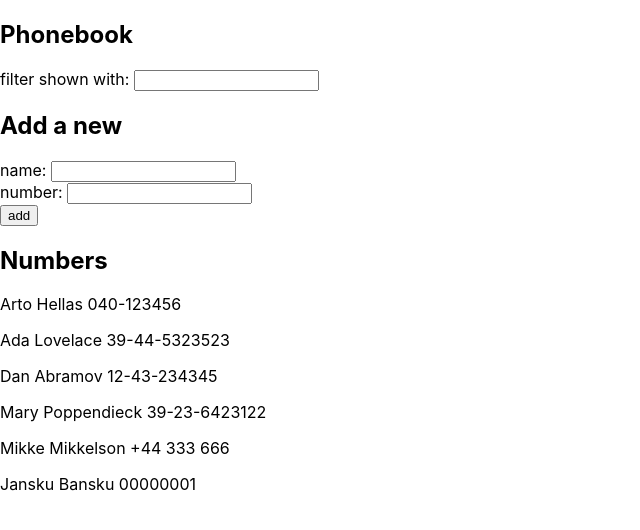
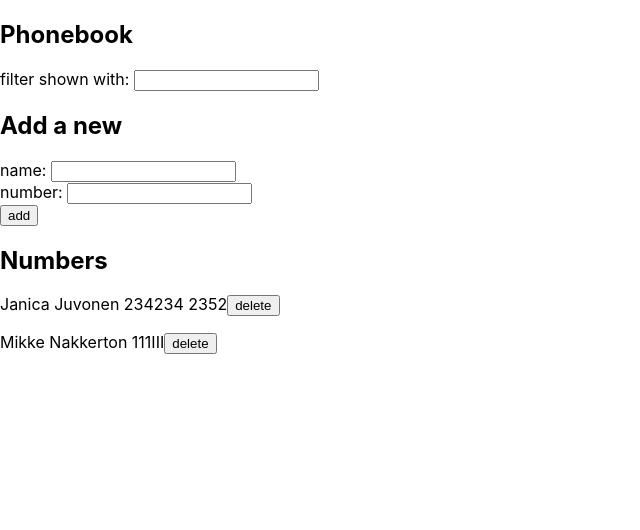
Before and after one commit to esa-palosaari/MOOCfullstack, a React (Create React App) app in the folder osa2/puhelinluettelo/: page / in a window 1280 px wide. Shown: the top 530 px of the page, without its empty margins (0-640 px from the left). Built offline with nearby package versions, Linux system fonts and the light colour scheme; data requests are answered from the project's data file.

Commit message:
puhelinluettelo step9 without confirm

```diff
--- a/osa2/puhelinluettelo/db.json
+++ b/osa2/puhelinluettelo/db.json
@@ -1,34 +1,14 @@
 {
   "persons": [
     {
-      "name": "Arto Hellas",
-      "number": "040-123456",
-      "id": 1
+      "id": "fHOtLh1CM",
+      "name": "Janica Juvonen",
+      "number": "234234 2352"
     },
     {
-      "name": "Ada Lovelace",
-      "number": "39-44-5323523",
-      "id": 2
-    },
-    {
-      "name": "Dan Abramov",
-      "number": "12-43-234345",
-      "id": 3
-    },
-    {
-      "name": "Mary Poppendieck",
-      "number": "39-23-6423122",
-      "id": 4
-    },
-    {
-      "name": "Mikke Mikkelson",
-      "number": "+44 333 666",
-      "id": 5
-    },
-    {
-      "name": "Jansku Bansku",
-      "number": "00000001",
-      "id": 6
+      "id": "09k0O2_nm",
+      "name": "Mikke Nakkerton",
+      "number": "111III"
     }
   ]
 }
--- a/osa2/puhelinluettelo/package.json
+++ b/osa2/puhelinluettelo/package.json
@@ -6,7 +6,8 @@
     "axios": "^0.19.0",
     "react": "^16.8.6",
     "react-dom": "^16.8.6",
-    "react-scripts": "3.0.1"
+    "react-scripts": "3.0.1",
+    "shortid": "^2.2.14"
   },
   "scripts": {
     "start": "react-scripts start",
--- a/osa2/puhelinluettelo/src/App.js
+++ b/osa2/puhelinluettelo/src/App.js
@@ -1,8 +1,7 @@
 import React, { useState, useEffect } from 'react'
-import axios from 'axios'
 import personService from './services/personserver'
 
-const Persons = ({newFilter, persons}) =>
+const Persons = ({newFilter, persons, setPersons}) =>
 {
   const filterToLowerCase = newFilter.toLocaleLowerCase()
   function getPersonsOrFiltered() {
@@ -15,10 +14,24 @@ const Persons = ({newFilter, persons}) =>
   }
   const filteredPersons = getPersonsOrFiltered()
 
+  const personRemover = (person) => personService
+                                      .remove(person.id)
+                                      .then(returned => {
+                                          //console.log(returned)
+                                          const personsCopy = persons.filter(
+                                            item => item.id !== person.id)
+                                          setPersons(personsCopy)
+                                      })
+
+
+
   const names = () => {
     return filteredPersons.map(person =>
                       <p key={person.name}>
                           {person.name} {person.number}
+                          <button onClick={() => personRemover(person)}>
+                                    delete
+                          </button>
                       </p>)
   }
   return names()
@@ -54,6 +67,7 @@ const PersonForm = ({ persons,
                       setNewNumber
                     }) =>
 {
+  const shortid = require('shortid')
   const addName = (event) =>
   {
     event.preventDefault()
@@ -61,9 +75,10 @@ const PersonForm = ({ persons,
     if (persons.find((person) => person.name === newName))
     {
       window.alert(`${newName} is already added to phonebook`)
-    } else
+    }
+    else
     {
-      const personObject = {name: newName, number: newNumber}
+      const personObject = {id: shortid.generate(), name: newName, number: newNumber}
       // sending the new person to database
       personService
         .create(personObject)
@@ -73,14 +88,6 @@ const PersonForm = ({ persons,
               setNewName('')
               setNewNumber('')
             })
-/*       axios
-        .post('http://localhost:3001/persons', personObject)
-        .then(response =>
-          {
-
-          }
-        ) */
-
     }
   }
 
@@ -142,6 +149,7 @@ const App = () => {
 
         <Persons  newFilter={newFilter}
                   persons={persons}
+                  setPersons={setPersons}
         />
 
     </div>
--- a/osa2/puhelinluettelo/src/services/personserver.js
+++ b/osa2/puhelinluettelo/src/services/personserver.js
@@ -19,9 +19,22 @@ const update = (id, newObject) =>
     return request.then(response => response.data)
 }
 
+const remove = (id) =>
+{
+    const request = axios.delete(`${baseURL}/${id}`)
+                        .catch(error => {
+                                console.log('error: ' + error)
+                                console.log(`address: ${baseURL}/${id}`)
+                                console.log('id:', id)
+                                throw error
+                            })
+    return request.then(response => response.data)
+}
+
 export default
 {
     getAll,
     create,
-    update
+    update,
+    remove
 }
```
Also changed, not shown: 1 other file (tests, documents, lock files or other folders).
